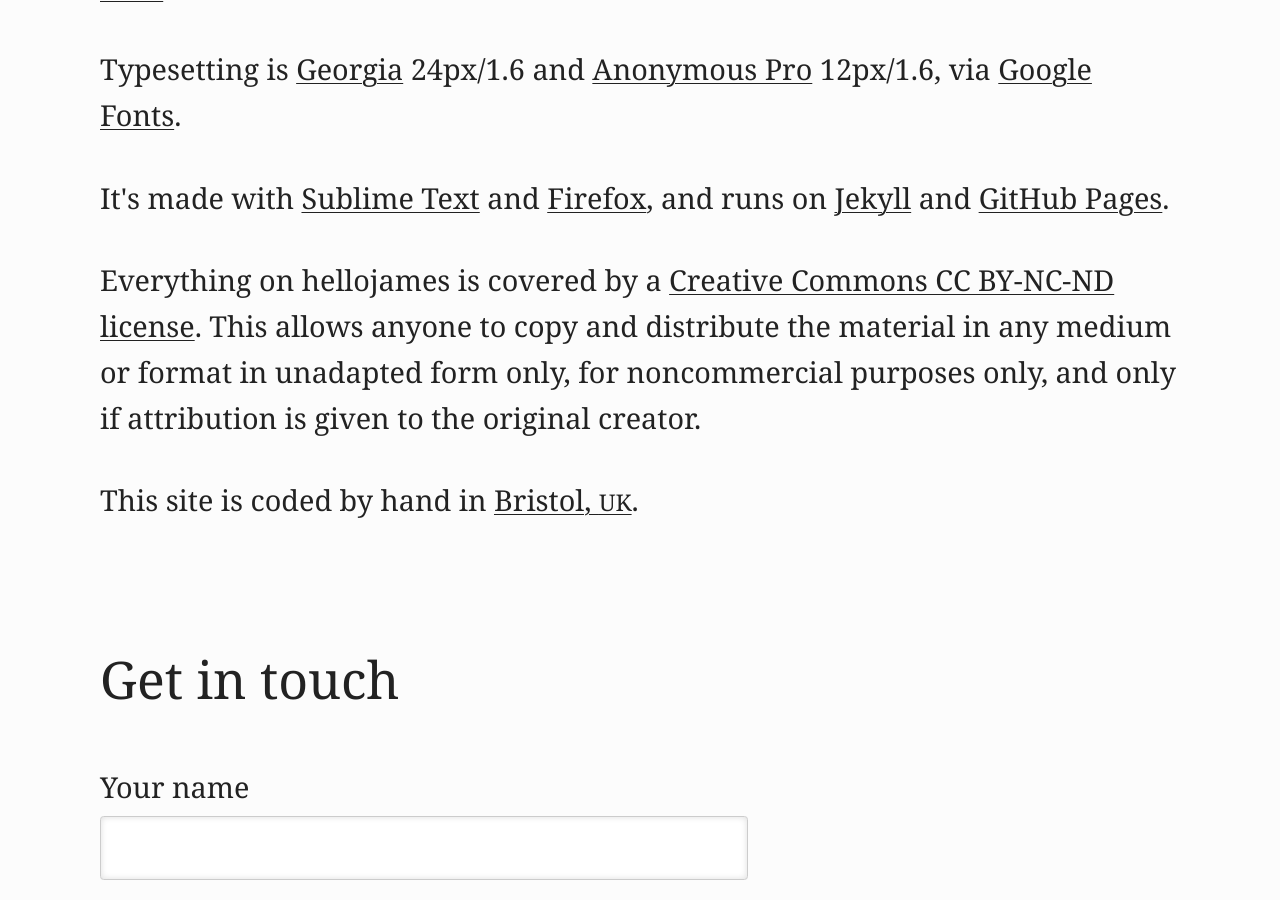
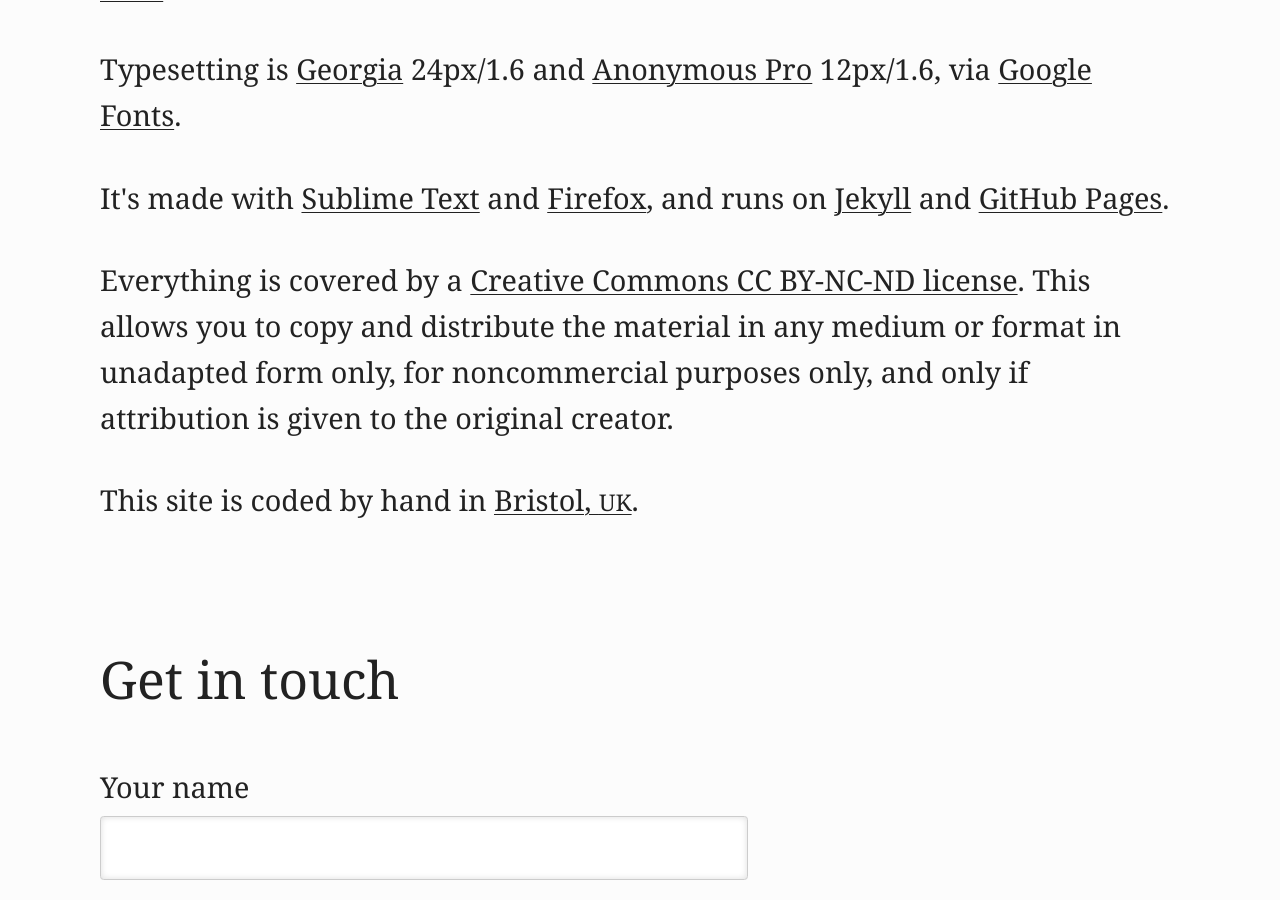
Before and after one commit to hellojames/hellojames.github.io, a Jekyll site: the page built from colophon/index.html, in a window 1280 px wide and 900 px high, scrolled down 600 px. Built offline with Jekyll 4.4.1, drawn with Linux system fonts in a browser that asks for light colours.

Commit message:
Update index.html

```diff
--- a/colophon/index.html
+++ b/colophon/index.html
@@ -15,7 +15,7 @@
   <p><a href="https://hellojames.co.uk/" title="Homepage">hellojames</a> is a continuous work in progress, built in the open. Static <small>HTML</small> and <small>CSS</small>, and a bit of <a href="https://motherfuckingwebsite.com/" title="Visit website">progressive enhancement</a>. <a href="https://brutalist-web.design/" title="Visit website">Proudly brutalist</a>. <a href="https://www.indieweb.guide/what-is-indieweb/" title="Visit website">The indie web lives</a>.</p>
   <p>Typesetting is <a href="https://www.linkedin.com/posts/erikdkennedy_georgia-is-a-default-web-font-its-on-a-share-7350977873844858881-PH0h/">Georgia</a> 24px/1.6 and <a href="https://fonts.google.com/specimen/Anonymous+Pro/">Anonymous Pro</a> 12px/1.6, via <a href="https://fonts.google.com/" title="Visit website">Google Fonts</a>.</p>
   <p>It's made with <a href="https://www.sublimetext.com/" title="Visit website">Sublime Text</a> and <a href="https://www.firefox.com/" title="Visit website">Firefox</a>, and runs on <a href="https://jekyllrb.com/" title="Visit website">Jekyll</a> and <a href="https://www.github.com/hellojames/hellojames.github.io/" title="Visit repo">GitHub Pages</a>.</p>
-  <p>Everything on hellojames is covered by a <a href="https://creativecommons.org/licenses/by-nc-nd/4.0" title=Visit website">Creative Commons CC BY-NC-ND license</a>. This allows anyone to copy and distribute the material in any medium or format in unadapted form only, for noncommercial purposes only, and only if attribution is given to the original creator.</p>
+  <p>Everything is covered by a <a href="https://creativecommons.org/licenses/by-nc-nd/4.0" title=Visit website">Creative Commons CC BY-NC-ND license</a>. This allows you to copy and distribute the material in any medium or format in unadapted form only, for noncommercial purposes only, and only if attribution is given to the original creator.</p>
   <p>This site is coded by hand in <a href="https://www.google.com/maps/place/Bristol/@51.3926831,-3.2113505,9z/data=!4m6!3m5!1s0x4871836681b3d861:0x8ee4b22e4b9ad71f!8m2!3d51.454513!4d-2.58791!16zL20vMDk1bDA?entry=ttu&g_ep=EgoyMDI2MDMzMS4wIKXMDSoASAFQAw%3D%3D">Bristol, <small>UK</small></a>.</p>
 
   <!--
```
